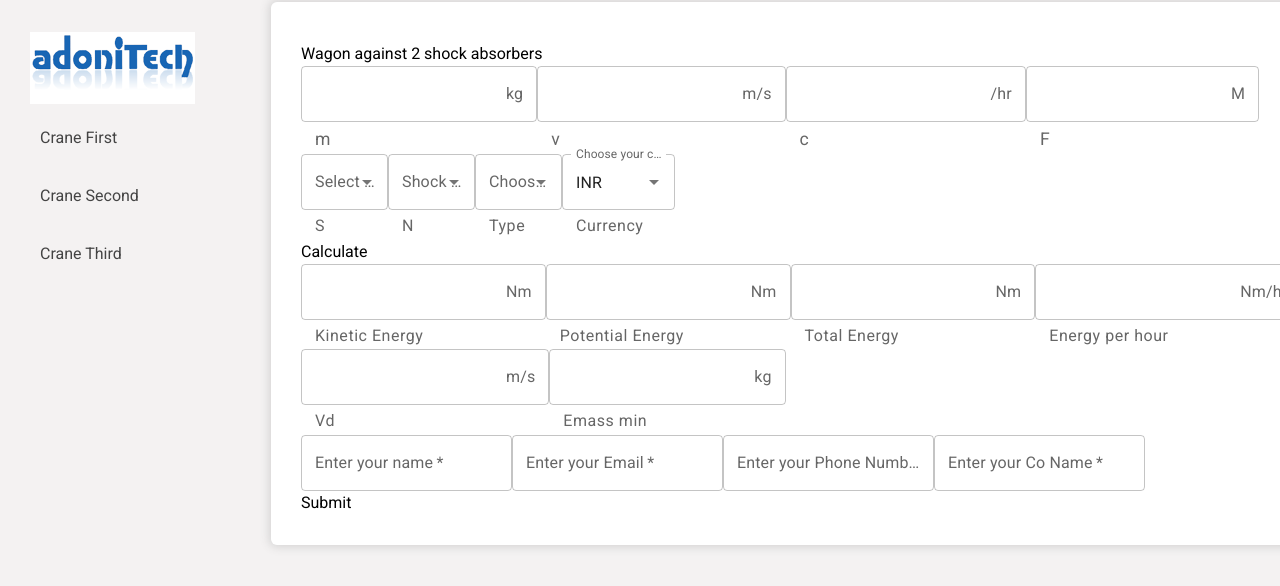
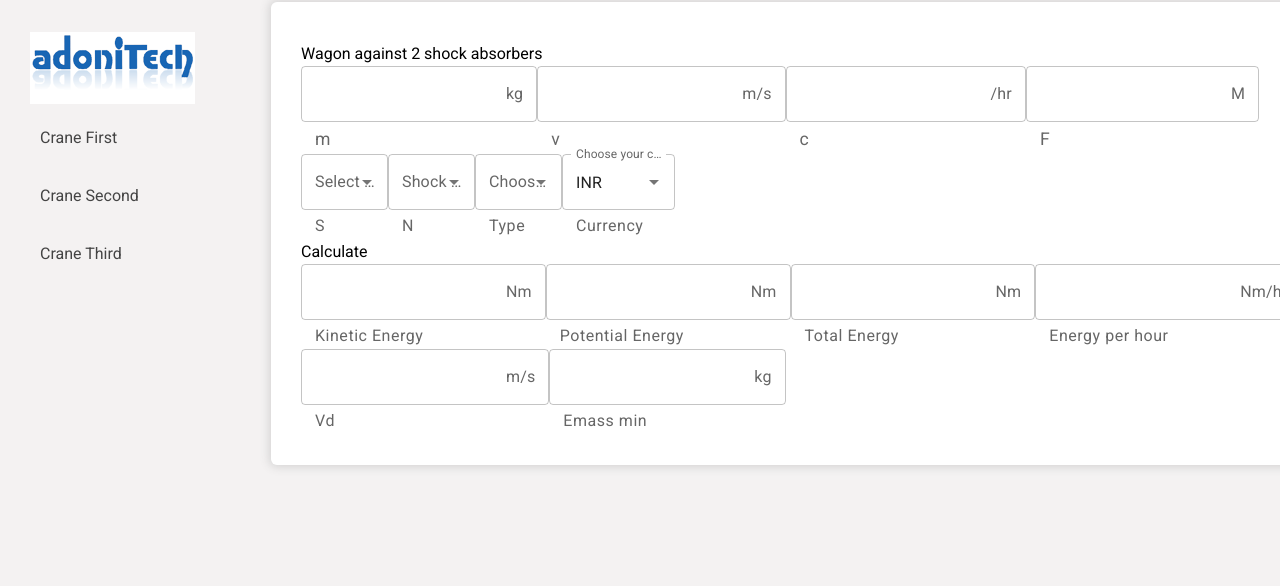
Before and after one commit to SayanChandraSarkar/Project-Crane, a React (Vite) app in the folder client/: page / in a window 1280 px wide. Shown: the top 586 px of the page. Built offline with nearby package versions, Linux system fonts and the light colour scheme.

Commit message:
quotation

```diff
--- a/client/src/extra/Information.jsx
+++ b/client/src/extra/Information.jsx
@@ -1,13 +1,20 @@
 import Box from "@mui/material/Box";
 import TextField from "@mui/material/TextField";
-import { useState } from "react";
+import { useEffect, useState } from "react";
 import { useParams } from "react-router-dom";
 import { useNavigate } from "react-router-dom";
 import { useSelector } from "react-redux";
+
 const UserDetails = () => {
-  const shockAbsorber=useSelector(state=>state.data.shockAbsorber);
   const { modelName } = useParams();
   const navigate = useNavigate();
+  const totalPrice = useSelector((state) => state.data.totalPrice);
+  const spare = useSelector((state) => state.data.spare);
+  const shockAbsorber = useSelector((state) => state.data.shockAbsorber);
+  const series = useSelector((state) => state.data.data.series);
+  const originalPrice = useSelector((state) => state.data.data.NEWPRICE);
+  const currency = useSelector((state) => state.data.currency);
+  console.log(originalPrice);
   const defaultContactFormData = {
     username: "",
     email: "",
@@ -15,7 +22,13 @@ const UserDetails = () => {
     company: "",
   };
   const [contact, setContact] = useState(defaultContactFormData);
+  const [currentModelName, setCurrentModelName] = useState("");
 
+  useEffect(() => {
+    setCurrentModelName(modelName);
+  }, []);
+
+  console.log(spare);
   const handleInput = (e) => {
     // console.log(e);
 
@@ -27,34 +40,24 @@ const UserDetails = () => {
     });
   };
 
-  const handleSubmit = async (e) => {
+  const handleSubmit = async (e, modelName) => {
     e.preventDefault();
-
+    console.log(modelName);
     try {
-
       // Retrieve model name from local storage
-      const model = localStorage.getItem("model");
-      const price = localStorage.getItem("price");
-      const front = localStorage.getItem("Front");
-      const rear = localStorage.getItem("Rear");
-      const foot = localStorage.getItem("Foot");
-      console.log(shockAbsorber);
-      console.log(model);
-      console.log(front);
-      console.log(rear);
-      console.log(foot);
       const formData = {
         ...contact,
         shockAbsorber: shockAbsorber,
-        model: model,
-        price: price,
-        front: front,
-        rear: rear,
-        foot: foot,
+        model: currentModelName,
+        price: totalPrice,
+        spare: spare,
+        series: series,
+        originalPrice: originalPrice,
+        currency: currency,
         // section: content,
         // type: selectedType,
       };
-      console.log(formData);
+
       const response = await fetch("http://localhost:5000/api/form/contact", {
         method: "POST",
         headers: { "Content-Type": "application/json" },
@@ -68,12 +71,6 @@ const UserDetails = () => {
         navigate(`/price/${modelName}/info/quotation/${userId}`);
         alert("Message sent successfully");
         // Clear local storage keys after successful submission
-        localStorage.removeItem("shockAbsorber");
-        localStorage.removeItem("model");
-        localStorage.removeItem("price");
-        localStorage.removeItem("Front");
-        localStorage.removeItem("Rear");
-        localStorage.removeItem("Foot");
       } else {
         throw new Error("Failed to send message"); // Throw an error to trigger the catch block
       }
@@ -83,6 +80,7 @@ const UserDetails = () => {
       console.log(error);
     }
   };
+
   return (
     <>
       <div className="form  ">
@@ -91,7 +89,7 @@ const UserDetails = () => {
           component="form"
           noValidate
           autoComplete="off"
-          onSubmit={handleSubmit}
+          onSubmit={(e) => handleSubmit(e, modelName)}
         >
           <TextField
             type="text"
--- a/client/src/features/dataSlice.js
+++ b/client/src/features/dataSlice.js
@@ -1,20 +1,20 @@
-import { createSlice } from '@reduxjs/toolkit'
+import { createSlice } from "@reduxjs/toolkit";
 const initialState = {
   // Define initial state here
-    shockAbsorber:2,
-    kineticEnergy:null,
-    potentialEnergy:null,
-    totalEnergy:null,
-    energyPerHour:null,
-    Vd:null,
-    emassMin:null,
-    currency:'INR',
-    data:[],
-    spare:{ }
-
-}
+  shockAbsorber: 2,
+  kineticEnergy: null,
+  potentialEnergy: null,
+  totalEnergy: null,
+  energyPerHour: null,
+  Vd: null,
+  emassMin: null,
+  currency: "INR",
+  data: [],
+  spare: [],
+  totalPrice: null,
+};
 const dataSlice = createSlice({
-  name: 'data',
+  name: "data",
   initialState,
   reducers: {
     // Define action creators here
@@ -30,9 +30,9 @@ const dataSlice = createSlice({
       state.currency = action.payload.currency;
       state.data = action.payload.data;
       state.spare = action.payload.spare;
-
-    }
+      state.totalPrice = action.payload.totalPrice;
     },
-})
-export const { addData } = dataSlice.actions
-export default dataSlice.reducer
+  },
+});
+export const { addData } = dataSlice.actions;
+export default dataSlice.reducer;
--- a/client/src/pages/Crane-1.jsx
+++ b/client/src/pages/Crane-1.jsx
@@ -83,13 +83,7 @@ export const CraneFirst = () => {
   const dispatch = useDispatch();
 
   const [content, setContent] = useState("Initial Content");
-  const defaultContactFormData = {
-    username: "",
-    email: "",
-    phone: "",
-    company: "",
-  };
-  const [contact, setContact] = useState(defaultContactFormData);
+
   //Dynamic heading
   const DynamicHeading = ({
     className,
@@ -116,16 +110,6 @@ export const CraneFirst = () => {
     setContent: PropTypes.func.isRequired,
   };
 
-  const handleInput = (e) => {
-    // console.log(e);
-
-    let name = e.target.name;
-    let value = e.target.value;
-    setContact({
-      ...contact,
-      [name]: value,
-    });
-  };
   // Event handlers for form controls
   const handleMChange = (event) => {
     setMValue(event.target.value);
@@ -179,18 +163,17 @@ export const CraneFirst = () => {
     fetchPricesForModels(top5ModelNames);
     setShowModelOutput(true);
   };
-  dispatch(
-    addData({
-      shockAbsorber: shockAbsorber,
-      kineticEnergy: calculatedResults.kineticEnergy,
-      potentialEnergy: calculatedResults.potentialEnergy,
-      totalEnergy: calculatedResults.totalEnergy,
-      energyPerHour: calculatedResults.energyPerHour,
-      Vd: calculatedResults.Vd,
-      emassMin: calculatedResults.emassMin,
-      dollar: false,
-    })
-  );
+  // dispatch(
+  //   addData({
+  //     shockAbsorber: shockAbsorber,
+  //     kineticEnergy: calculatedResults.kineticEnergy,
+  //     potentialEnergy: calculatedResults.potentialEnergy,
+  //     totalEnergy: calculatedResults.totalEnergy,
+  //     energyPerHour: calculatedResults.energyPerHour,
+  //     Vd: calculatedResults.Vd,
+  //     emassMin: calculatedResults.emassMin,
+  //   })
+  // );
 
   //Fetching Data
   const getData = async () => {
@@ -226,38 +209,6 @@ export const CraneFirst = () => {
     }
   };
 
-  const handleSubmit = async (e) => {
-    e.preventDefault();
-    console.log(contact);
-    try {
-      const formData = {
-        ...contact,
-        model: top5ModelNames.join(",  "),
-        shockAbsorber: shockAbsorber,
-        section: content,
-        type: selectedType,
-      };
-      const response = await fetch("http://localhost:5000/api/form/contact", {
-        method: "POST",
-        headers: { "Content-Type": "application/json" },
-        body: JSON.stringify(formData),
-      });
-      console.log(response);
-      if (response.ok) {
-        setContact(defaultContactFormData);
-        const data = await response.json();
-        console.log(data);
-        alert("Message sent successfully");
-
-        window.location.reload();
-      }
-    } catch (error) {
-      alert("Message not sent Successfully");
-
-      console.log(error);
-    }
-  };
-
   useEffect(() => {
     if (showModelOutput) {
       getData();
@@ -286,7 +237,18 @@ export const CraneFirst = () => {
     }
   };
   const handleModelClick = (model) => {
-    dispatch(addData({currency:selectedCurrency}));
+    dispatch(
+      addData({
+        currency: selectedCurrency,
+        shockAbsorber: shockAbsorber,
+        kineticEnergy: calculatedResults.kineticEnergy,
+        potentialEnergy: calculatedResults.potentialEnergy,
+        totalEnergy: calculatedResults.totalEnergy,
+        energyPerHour: calculatedResults.energyPerHour,
+        Vd: calculatedResults.Vd,
+        emassMin: calculatedResults.emassMin,
+      })
+    );
     navigate(`/price/${model}`);
   };
 
@@ -600,9 +562,10 @@ export const CraneFirst = () => {
                         className="w-[90%] pt-[2rem] mx-auto bg-emerald-900   h-[10vh] text-white mb-4  rounded-2xl"
                       >
                         {modelPrices[model] !== undefined
-                          ? selectedCurrency === "INR" ? `Rs ${modelPrices[model].NEWPRICE}` : `$ ${modelPrices[model].NEWPRICE / 80}`
+                          ? selectedCurrency === "INR"
+                            ? `Rs ${modelPrices[model].NEWPRICE}`
+                            : `$ ${modelPrices[model].NEWPRICE / 80}`
                           : "Loading..."}
-
 
                         <button className=" text-center ml-8  text-white font-bold">
                           {model}
@@ -616,73 +579,6 @@ export const CraneFirst = () => {
         </div>
 
         {/* {model && <ModelPricePage modelName={model} />} */}
-
-        {/* Form submission */}
-
-        <div className="form">
-          <Box
-            component="form"
-            noValidate
-            autoComplete="off"
-            onSubmit={handleSubmit}
-          >
-            <TextField
-              type="text"
-              name="username"
-              id="username"
-              required
-              autoComplete="off"
-              // value={contact.username}
-              label="Enter your name"
-              variant="outlined"
-              className="input"
-              onChange={handleInput}
-            />
-
-            <TextField
-              type="email"
-              name="email"
-              id="email"
-              required
-              autoComplete="off"
-              // value={contact.email}
-              label="Enter your Email"
-              variant="outlined"
-              className="input"
-              onChange={handleInput}
-            />
-
-            <TextField
-              type="number"
-              name="phone"
-              id="phone"
-              required
-              autoComplete="off"
-              // value={contact.phone}
-              label="Enter your Phone Number"
-              variant="outlined"
-              className="input"
-              onChange={handleInput}
-            />
-
-            <TextField
-              type="text"
-              name="company"
-              id="company"
-              required
-              autoComplete="off"
-              // value={contact.company}
-              label="Enter your Co Name"
-              variant="outlined"
-              className="input"
-              onChange={handleInput}
-            />
-
-            <div className="submitBtn">
-              <button type="submit">Submit</button>
-            </div>
-          </Box>
-        </div>
       </div>
     </>
   );
```
Also changed, not shown: client/src/extra/ModelPricesPage.jsx (+74 -23 lines), client/src/extra/Quotation.jsx (+88 -67 lines), 1 other file (tests, documents, lock files or other folders). Lines whose indentation alone changed are shown as unchanged.
